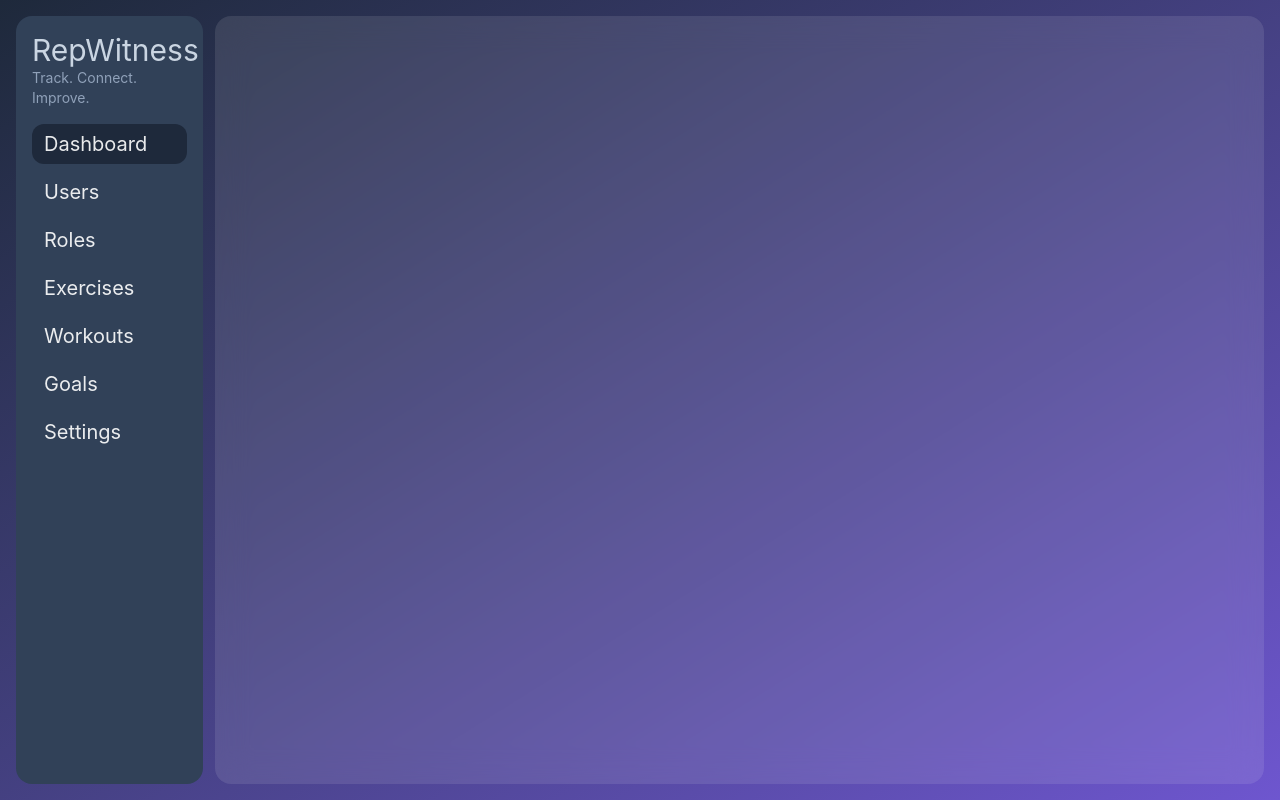
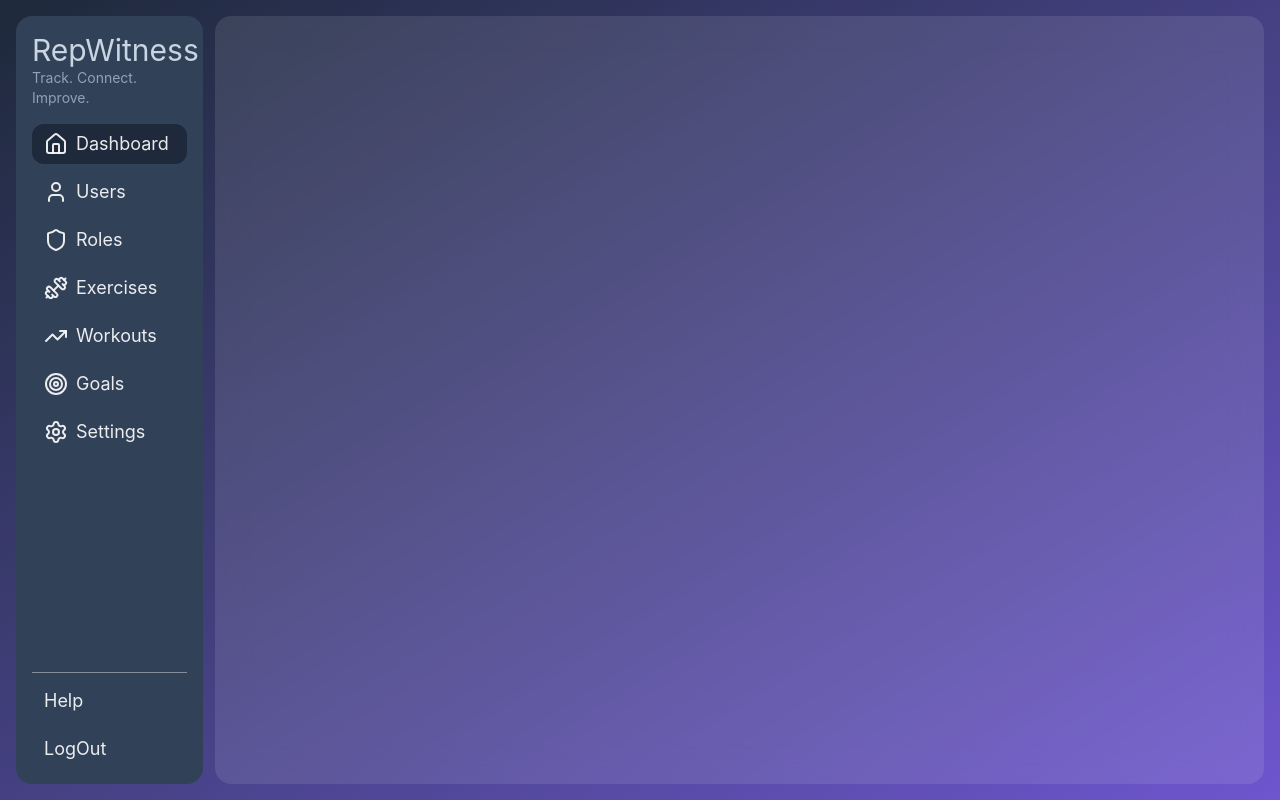
Before and after one commit to RepWitness/RepWitness.WEB, a React (Vite) app: page /dashboard in a window 1280 px wide. Built offline with nearby package versions, Linux system fonts and the light colour scheme.

Commit message:
#REP-11: finish sidebar

```diff
--- a/package.json
+++ b/package.json
@@ -11,6 +11,7 @@
   },
   "dependencies": {
     "@tailwindcss/vite": "^4.2.1",
+    "lucide-react": "^0.577.0",
     "react": "^19.2.4",
     "react-dom": "^19.2.4",
     "react-intl": "^10.0.0",
--- a/src/components/dashboard/Dashboard.tsx
+++ b/src/components/dashboard/Dashboard.tsx
@@ -1,15 +1,16 @@
+import { Dumbbell, Home, Settings, Shield, Target, TrendingUp, User } from "lucide-react";
 import type { SideBarButton } from "../../models";
 import { MainScreen } from "../common";
 import { SideBar } from "./SideBar";
 
 const buttons: SideBarButton[] = [
-  { name: "Dashboard", icon: "layout-dashboard", isActive: true },
-  { name: "Users", icon: "user", isActive: false },
-  { name: "Roles", icon: "shield", isActive: false },
-  { name: "Exercises", icon: "dumbbell", isActive: false },
-  { name: "Workouts", icon: "trending-up", isActive: false },
-  { name: "Goals", icon: "target", isActive: false },
-  { name: "Settings", icon: "settings", isActive: false }
+  { name: "Dashboard", icon: <Home/>, isActive: true },
+  { name: "Users", icon: <User/>, isActive: false },
+  { name: "Roles", icon: <Shield/>, isActive: false },
+  { name: "Exercises", icon: <Dumbbell/>, isActive: false },
+  { name: "Workouts", icon: <TrendingUp/>, isActive: false },
+  { name: "Goals", icon: <Target/>, isActive: false },
+  { name: "Settings", icon: <Settings/>, isActive: false }
 ];
 
 export const Dashboard = () => {
--- a/src/components/dashboard/SideBar.tsx
+++ b/src/components/dashboard/SideBar.tsx
@@ -3,6 +3,8 @@ import type { SideBarButton } from "../../models"
 interface ISideBarProps{
     buttons: SideBarButton[]
 }
+
+const buttonCss = "hover:bg-power-purple transition duration-200 rounded-xl hover:cursor-pointer text-lg text-white/90 h-10 flex items-center px-3 gap-2 py-2 ";
 
 export const SideBar = ({buttons}:ISideBarProps) =>{
     return(
@@ -12,16 +14,20 @@ export const SideBar = ({buttons}:ISideBarProps) =>{
             <div className="flex flex-col mt-4 gap-2">
                 {buttons.map((button, index) => {
                     return (
-                    <button
-                   className={
-                    "hover:bg-power-purple transition duration-200 rounded-xl hover:cursor-pointer text-xl text-white/90 h-10 flex flex-col justify-center px-3 items-start " +
-                    (button.isActive ? "bg-power-purple" : "")
-                    }
-                    key={index}>
+                        <button className={buttonCss +(button.isActive ? "bg-power-purple" : "")} key={index}>
+                            {button.icon}
                             {button.name}
                         </button>
                     )})}
             </div>
+            <div className="w-full h-24 pt-2 border-t border-white/40 mt-auto flex flex-col gap-2">
+                <button className={buttonCss + " w-full"}>
+                    Help
+                </button>
+                <button className={buttonCss + " w-full"}>
+                    LogOut
+                </button>
+            </div>
         </div>
     )
 }
--- a/src/models/utils/SideBarButton.tsx
+++ b/src/models/utils/SideBarButton.tsx
@@ -1,5 +1,7 @@
+import type { ReactNode } from "react";
+
 export type SideBarButton= {
   name: string,
-  icon: string,
+  icon: ReactNode,
   isActive: boolean
 };
```
Also changed, not shown: 1 other file (tests, documents, lock files or other folders). Lines whose indentation alone changed are shown as unchanged.
